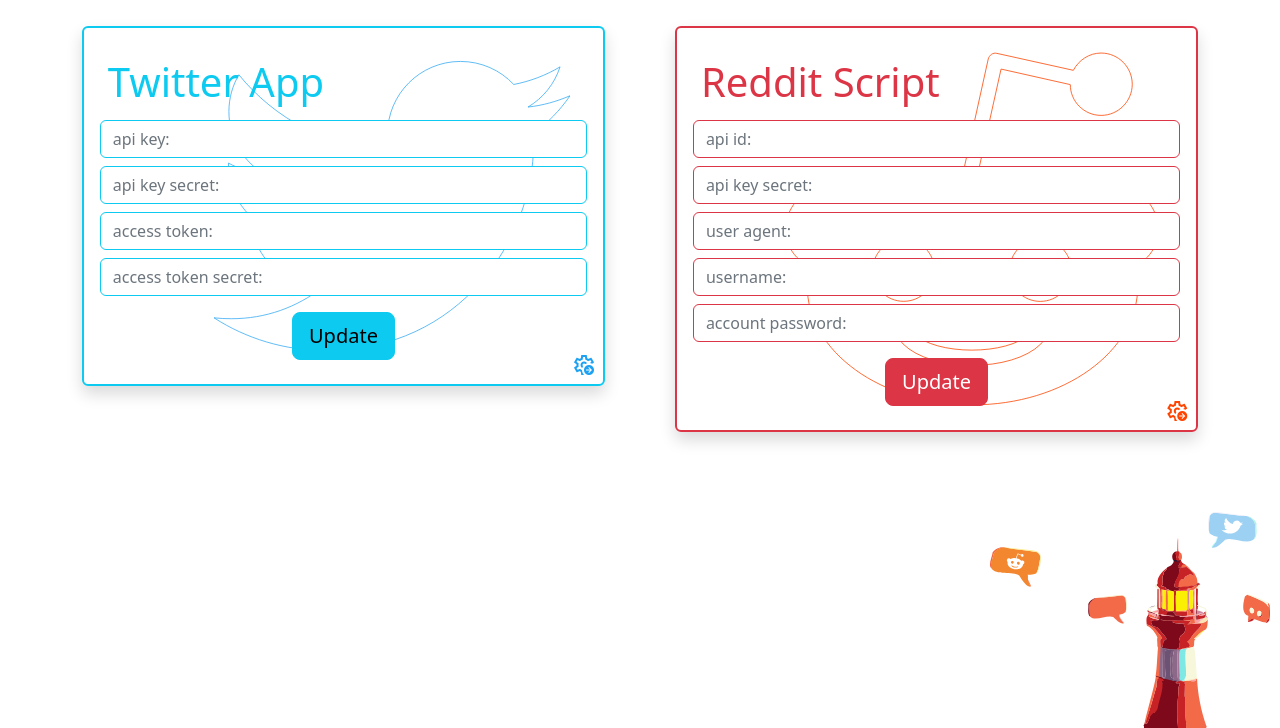
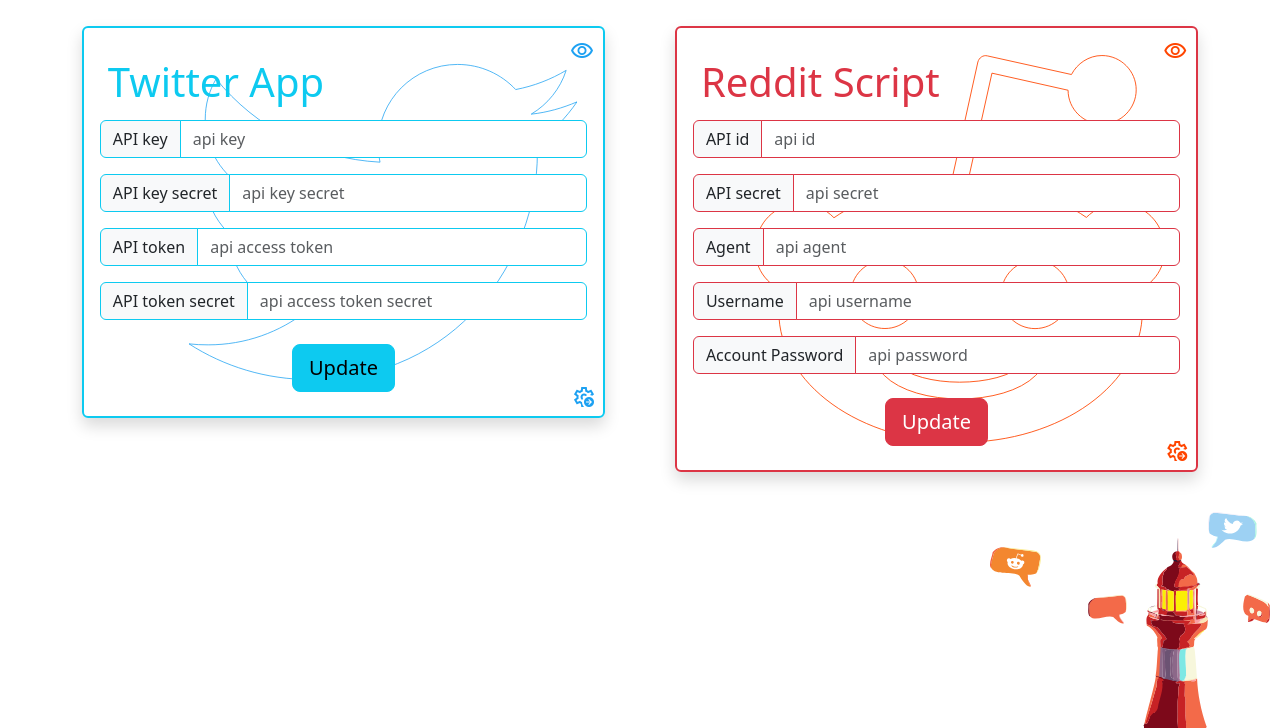
Before and after one commit to Tablerase/Vigie, a Flask app: page /api in a window 1280 px wide. Shown: the part 72-800 px from the top of the page. Run offline with Flask 3, Linux system fonts and the light colour scheme; a user stored in the database is signed in; data comes from the database, SQL or seed files in the repository; some libraries are stand-ins or nearby versions.

Commit message:
update api visibility

```diff
--- a/static/styles.css
+++ b/static/styles.css
@@ -37,6 +37,13 @@ span.material-symbols-outlined
   position: absolute;
   bottom: 8px;
   right: 4px;
+  color: inherit;
+}
+.top-right-icon
+{
+  position: absolute;
+  top: 0px;
+  right: 0px;
   color: inherit;
 }
 
--- a/templates/api.html
+++ b/templates/api.html
@@ -7,34 +7,103 @@
 {% block main %}
 <div class="container-fluid">
     <div class="row justify-content-evenly">
+        <!-- Twitter Form -->
         <div class="col-md-5 shadow p-3 mb-5 border border-2 border-info rounded twitter-bg-stroke position-relative" style="color: #1DA1F2;">
             <form action="/api" method="post">
                 <p class="fs-1 text-start m-2 text-info">Twitter App</p>
-                <input type="text" class="form-control mb-2 border-info" name="twitter-key" placeholder="api key: {{ twitter_key }}" value="" autocomplete="off">
-                <input type="text" class="form-control mb-2 border-info" name="twitter-key-secret" placeholder="api key secret: {{ twitter_key_secret }}" value="" autocomplete="off">
-                <input type="text" class="form-control mb-2 border-info" name="twitter-token" placeholder="access token: {{ twitter_token }}" value="" autocomplete="off">
-                <input type="text" class="form-control mb-2 border-info" name="twitter-token-secret" placeholder="access token secret: {{ twitter_token_secret }}" value="" autocomplete="off">
+                <div class="input-group mb-3">
+                    <span class="input-group-text border-info">API key</span>
+                    <input type="password" class="form-control border-info ftoggle" name="twitter-key" placeholder="api key" value="{{ twitter_key }}" autocomplete="off" aria-label="api key">
+                </div>
+                <div class="input-group mb-3">
+                    <span class="input-group-text border-info">API key secret</span>
+                    <input type="password" class="form-control border-info ftoggle" name="twitter-key-secret" placeholder="api key secret" value="{{ twitter_key_secret }}" autocomplete="off" aria-label="api key secret">
+                </div>
+                <div class="input-group mb-3">
+                    <span class="input-group-text border-info">API token</span>
+                    <input type="password" class="form-control border-info ftoggle" name="twitter-token" placeholder="api access token" value="{{ twitter_token }}" autocomplete="off" aria-label="api access token">
+                </div>
+                <div class="input-group mb-3">
+                    <span class="input-group-text border-info">API token secret</span>
+                    <input type="password" class="form-control border-info ftoggle" name="twitter-token-secret" placeholder="api access token secret" value="{{ twitter_token_secret }}" autocomplete="off" aria-label="api access token secret">
+                </div>
                 <button type="submit" class="btn btn-lg btn-info m-2">Update</button>
+                <button type="button" class="top-right-icon" id="toggle-twitter-visibility" style="border: none; background: none;">
+                    <span class="material-symbols-outlined" id="twitter-visibility-icon">visibility</span>
+                </button>
             </form>
             <a class="app-reference-links" href="https://developer.twitter.com/en/portal/dashboard" target="_blank" role="button" title="Twitter apps">
                 <span class="material-symbols-outlined">settings_b_roll</span>
             </a>
         </div>
+        <!-- Reddit Form -->
         <div class="col-md-5 shadow p-3 mb-5 border border-2 border-danger rounded reddit-bg-stroke position-relative" style="color: rgb(255, 69, 0);">
             <form action="/api" method="post">
                 <p class="fs-1 text-start m-2 text-danger">Reddit Script</p>
-                <input type="text" class="form-control mb-2 border-danger" name="reddit-id" placeholder="api id: {{ reddit_id }}" value="" autocomplete="off">
-                <input type="text" class="form-control mb-2 border-danger" name="reddit-secret" placeholder="api key secret: {{ reddit_secret }}" value="" autocomplete="off">
-                <input type="text" class="form-control mb-2 border-danger" name="reddit-agent" placeholder="user agent: {{ reddit_agent }}" value="" autocomplete="off">
-                <input type="text" class="form-control mb-2 border-danger" name="reddit-username" placeholder="username: {{ reddit_username }}" value="" autocomplete="off">
-                <input type="text" class="form-control mb-2 border-danger" name="reddit-password" placeholder="account password: {{ reddit_password }}" value="" autocomplete="off">
+                <div class="input-group mb-3">
+                    <span class="input-group-text border-danger">API id</span>
+                    <input type="password" class="form-control border-danger ftoggle2" name="reddit-id" placeholder="api id" value="{{ reddit_id }}" autocomplete="off" aria-label="api id">
+                </div>
+                <div class="input-group mb-3">
+                    <span class="input-group-text border-danger">API secret</span>
+                    <input type="password" class="form-control border-danger ftoggle2" name="reddit-secret" placeholder="api secret" value="{{ reddit_secret }}" autocomplete="off" aria-label="api secret">
+                </div>
+                <div class="input-group mb-3">
+                    <span class="input-group-text border-danger">Agent</span>
+                    <input type="text" class="form-control border-danger" name="reddit-agent" placeholder="api agent" value="{{ reddit_agent }}" autocomplete="off" aria-label="api agent">
+                </div>
+                <div class="input-group mb-3">
+                    <span class="input-group-text border-danger">Username</span>
+                    <input type="text" class="form-control border-danger" name="reddit-username" placeholder="api username" value="{{ reddit_username }}" autocomplete="off" aria-label="api username">
+                </div>
+                <div class="input-group mb-3">
+                    <span class="input-group-text border-danger">Account Password</span>
+                    <input type="password" class="form-control border-danger ftoggle2" name="reddit-password" placeholder="api password" value="{{ reddit_password }}" autocomplete="off" aria-label="api password">
+                </div>
                 <button type="submit" class="btn btn-lg btn-danger m-2">Update</button>
+                <button type="button" class="top-right-icon" id="toggle-reddit-visibility" style="border: none; background: none;">
+                    <span class="material-symbols-outlined" id="reddit-visibility-icon">visibility</span>
+                </button>
             </form>
             <a class="app-reference-links" href="https://www.reddit.com/prefs/apps" target="_blank" role="button" title="Reddit apps">
                 <span class="material-symbols-outlined">settings_b_roll</span>
             </a>
         </div>
     </div>
-    <img src="/static/Media/post social.svg" draggable="false" alt="background light house Sociales" style="position: fixed; bottom: -5px; right: 10px; max-width: 280px; z-index: 1;" width="30%">
+    <img src="/static/Media/post_social.svg" draggable="false" alt="background light house Sociales" style="position: fixed; bottom: -5px; right: 10px; max-width: 280px; z-index: 1;" width="30%">
 </div>
+<script>
+    document.getElementById("toggle-twitter-visibility").addEventListener("click", function() {
+    var x = document.getElementsByClassName("ftoggle");
+    var icon = document.getElementById("twitter-visibility-icon");
+    if (x[0].type === "password") {
+        for (var i = 0; i < x.length; i++) {
+        x[i].type = "text";
+        }
+        icon.innerHTML = "visibility_off";
+    } else {
+        for (var i = 0; i < x.length; i++) {
+        x[i].type = "password";
+        }
+        icon.innerHTML = "visibility";
+    }
+    });
+</script>
+<script>
+    document.getElementById("toggle-reddit-visibility").addEventListener("click", function() {
+    var x = document.getElementsByClassName("ftoggle2");
+    var icon = document.getElementById("reddit-visibility-icon");
+    if (x[0].type === "password") {
+        for (var i = 0; i < x.length; i++) {
+        x[i].type = "text";
+        }
+        icon.innerHTML = "visibility_off";
+    } else {
+        for (var i = 0; i < x.length; i++) {
+        x[i].type = "password";
+        }
+        icon.innerHTML = "visibility";
+    }
+    });
+</script>
 {% endblock %}
--- a/templates/index.html
+++ b/templates/index.html
@@ -145,7 +145,7 @@
     <div class="position-relative">
         <img src="/static/Media/cadre_yt.svg" alt="background" draggable="false" class="framebackground">
         <div class="ratio ratio-16x9">
-            <iframe class="rounded-3 ytembed" src="https://www.youtube.com/embed/FFiMBOAiyB4" title="YouTube video" allowfullscreen></iframe>
+            <iframe class="rounded-4 ytembed" src="https://www.youtube.com/embed/FFiMBOAiyB4" title="YouTube video" allowfullscreen></iframe>
         </div>
     </div>
 </div>
--- a/templates/layout.html
+++ b/templates/layout.html
@@ -4,9 +4,9 @@
     <head>
         <meta charset="utf-8">
         <meta name="viewport" content="initial-scale=1, width=device-width">
-        <!-- http://getbootstrap.com/docs/5.2/ -->
-        <link href="https://cdn.jsdelivr.net/npm/bootstrap@5.2.3/dist/css/bootstrap.min.css" rel="stylesheet" integrity="sha384-rbsA2VBKQhggwzxH7pPCaAqO46MgnOM80zW1RWuH61DGLwZJEdK2Kadq2F9CUG65" crossorigin="anonymous">
-        <script src="https://cdn.jsdelivr.net/npm/bootstrap@5.2.3/dist/js/bootstrap.bundle.min.js" integrity="sha384-kenU1KFdBIe4zVF0s0G1M5b4hcpxyD9F7jL+jjXkk+Q2h455rYXK/7HAuoJl+0I4" crossorigin="anonymous"></script>
+        <!-- http://getbootstrap.com/docs/ -->
+        <link href="https://cdn.jsdelivr.net/npm/bootstrap@5.3.0-alpha3/dist/css/bootstrap.min.css" rel="stylesheet" integrity="sha384-KK94CHFLLe+nY2dmCWGMq91rCGa5gtU4mk92HdvYe+M/SXH301p5ILy+dN9+nJOZ" crossorigin="anonymous">
+        <script src="https://cdn.jsdelivr.net/npm/bootstrap@5.3.0-alpha3/dist/js/bootstrap.bundle.min.js" integrity="sha384-ENjdO4Dr2bkBIFxQpeoTz1HIcje39Wm4jDKdf19U8gI4ddQ3GYNS7NTKfAdVQSZe" crossorigin="anonymous"></script>
         <link href="/static/styles.css" rel="stylesheet">
         <!-- Fonticon -->
         <link rel="stylesheet" href="https://fonts.googleapis.com/css2?family=Material+Symbols+Outlined:opsz,wght,FILL,GRAD@20..48,100..700,0..1,-50..200" />
@@ -20,7 +20,7 @@
         <nav class="navbar navbar-dark bg-dark fixed-top">
             <div class="container-fluid">
                 <!-- Logo brand -->
-                <a class="navbar-brand" href="/"><img src="/static/Media/Logo Vigie.svg" alt="Vigie" draggable="false" width="40px" id="logovigie"></a>
+                <a class="navbar-brand" href="/"><img src="/static/Media/Logo_Vigie.svg" alt="Vigie" draggable="false" width="40px" id="logovigie"></a>
 
                 <button class="navbar-toggler" type="button" data-bs-toggle="offcanvas" data-bs-target="#offcanvasDarkNavbar" aria-controls="offcanvasDarkNavbar">
                     <span class="navbar-toggler-icon"></span>
--- a/templates/login.html
+++ b/templates/login.html
@@ -14,5 +14,5 @@
         </div>
         <button class="btn btn-primary" type="submit">Log In</button>
     </form>
-    <img src="/static/Media/light house.svg" draggable="false" alt="background light house" class="position-absolute start-0 bottom-0" height="50%">
+    <img src="/static/Media/light_house.svg" draggable="false" alt="background light house" class="position-absolute start-0 bottom-0" height="50%">
 {% endblock %}
--- a/templates/post.html
+++ b/templates/post.html
@@ -127,6 +127,6 @@
             </table>
         </div>
     </div>
-    <img src="/static/Media/post social.svg" draggable="false" alt="background light house Sociales" style="position: fixed; bottom: -5px; right: 10px; max-width: 280px; z-index: 1;" width="30%">
+    <img src="/static/Media/light_house.svg" draggable="false" alt="background light house Sociales" style="position: fixed; bottom: -5px; right: 10px; max-width: 280px; z-index: 1;" width="30%">
 </div>
 {% endblock %}
--- a/templates/register.html
+++ b/templates/register.html
@@ -17,5 +17,5 @@
         </div>
         <button class="btn btn-success" type="submit">Register</button>
     </form>
-    <img src="/static/Media/light house.svg" draggable="false" alt="background light house" class="position-absolute start-0 bottom-0" height="50%">
+    <img src="/static/Media/light_house.svg" draggable="false" alt="background light house" class="position-absolute start-0 bottom-0" height="50%">
 {% endblock %}
```
Also changed, not shown: README.md, static/Media/Logo_Vigie.svg (renamed from static/Media/Logo Vigie.svg), static/Media/light_house.svg (renamed from static/Media/light house.svg), static/Media/post_social.svg (renamed from static/Media/post social.svg), 2 other files.
